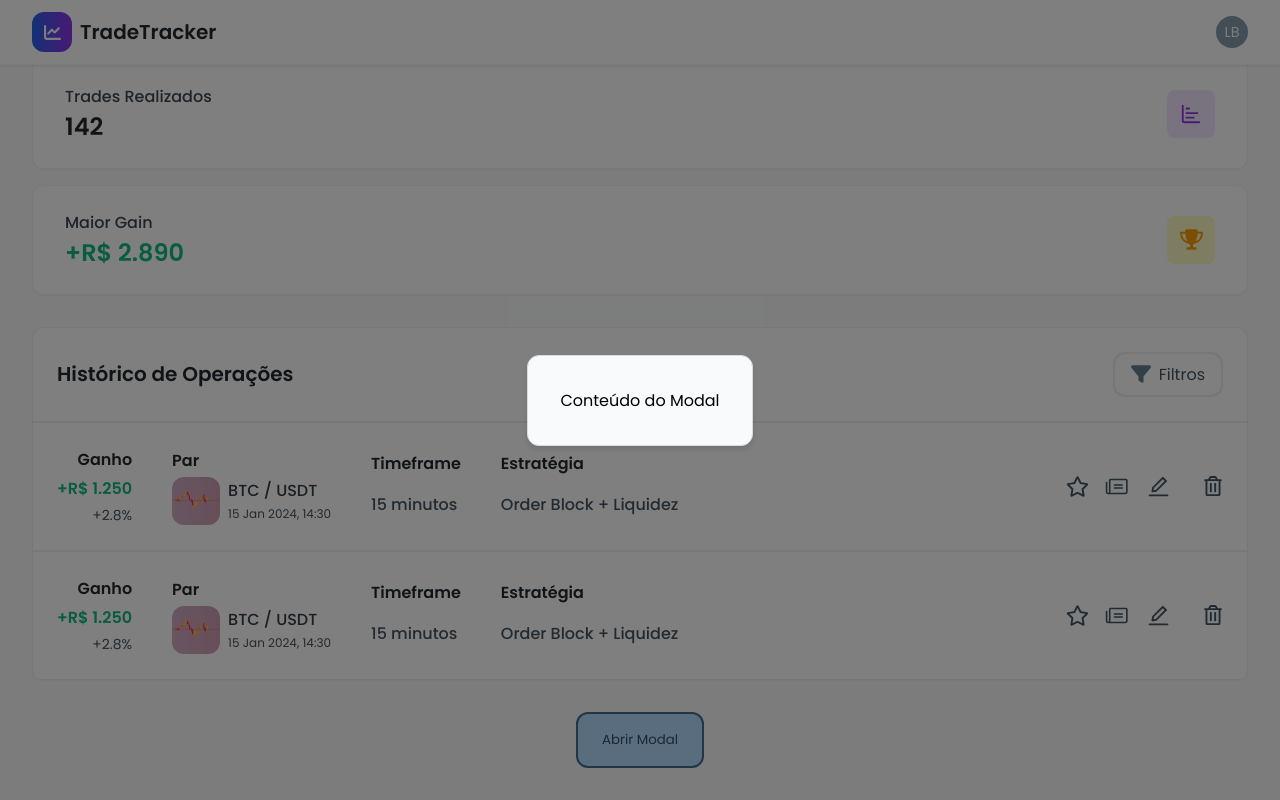
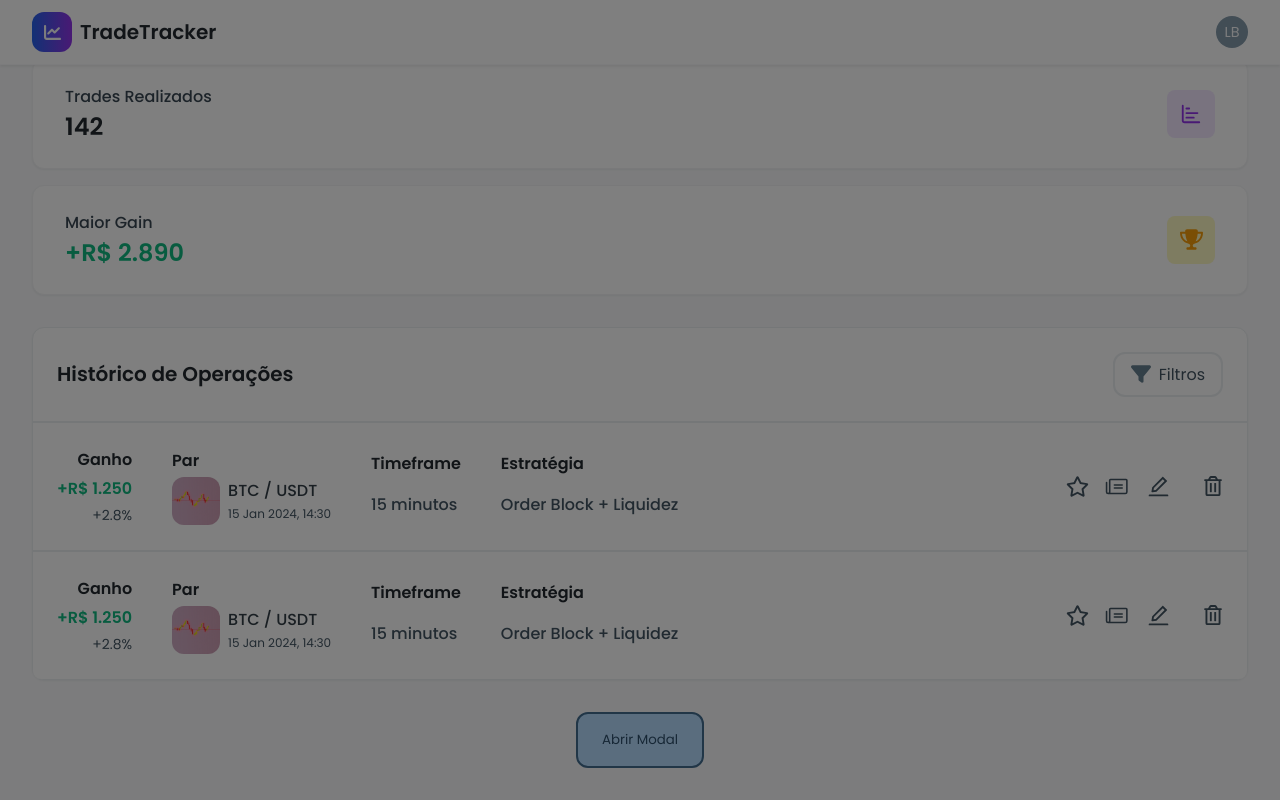
Before and after one commit to Beatriz-Heydman/trade-vision, a React (Vite) app: page / in a window 1280 px wide. Both pictures are taken after a click on the button "Abrir Modal". Shown: the part 390-1190 px from the top of the page. Built offline with nearby package versions, Linux system fonts and the light colour scheme.

Commit message:
feat: update Modal component to accept children prop for dynamic content

```diff
--- a/src/components/modal/index.tsx
+++ b/src/components/modal/index.tsx
@@ -4,10 +4,10 @@ import { StyledModal } from "./styles";
 // Types
 import type { ModalProps } from "./types";
 
-export function Modal({ isOpen, onClose }: ModalProps) {
+export function Modal({ isOpen, onClose, children }: ModalProps) {
   return (
     <StyledModal data-is-open={isOpen} onClick={onClose}>
-      <div className="modal-content">Conteúdo do Modal</div>
+      {children}
     </StyledModal>
   );
 }
--- a/src/components/modal/types.ts
+++ b/src/components/modal/types.ts
@@ -1,7 +1,8 @@
 // Libs
-import type { HTMLAttributes } from "react";
+import type { HTMLAttributes, ReactNode } from "react";
 
 export type ModalProps = HTMLAttributes<HTMLDivElement> & {
   isOpen: boolean;
   onClose: () => void;
+  children: ReactNode;
 };
```
